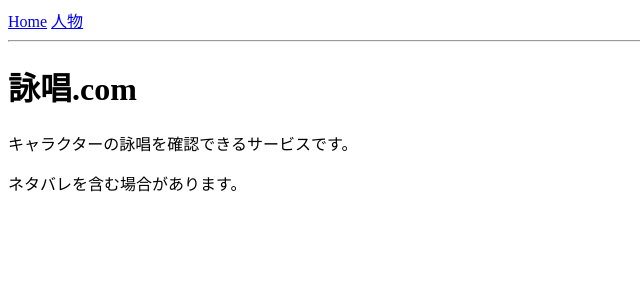
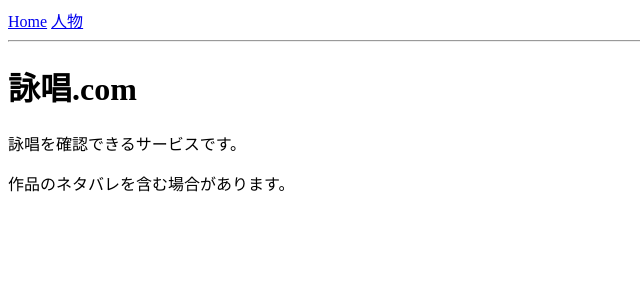
Before and after one commit to light-planck/eisyo, a React app: page / in a window 1280 px wide. Shown: the top 300 px of the page, without its empty margins (0-640 px from the left). Built offline with nearby package versions, Linux system fonts and the light colour scheme; the HTML template or start-up script is replaced by a standard one.

Commit message:
chore: 説明を変更

```diff
--- a/src/routes/index.component.tsx
+++ b/src/routes/index.component.tsx
@@ -3,8 +3,8 @@ export const component = function Index() {
 		<div>
 			<h1>詠唱.com</h1>
 			<div>
-				<p>キャラクターの詠唱を確認できるサービスです。</p>
-				<p>ネタバレを含む場合があります。</p>
+				<p>詠唱を確認できるサービスです。</p>
+				<p>作品のネタバレを含む場合があります。</p>
 			</div>
 		</div>
 	);
```
Also changed, not shown: 1 other file (tests, documents, lock files or other folders).
